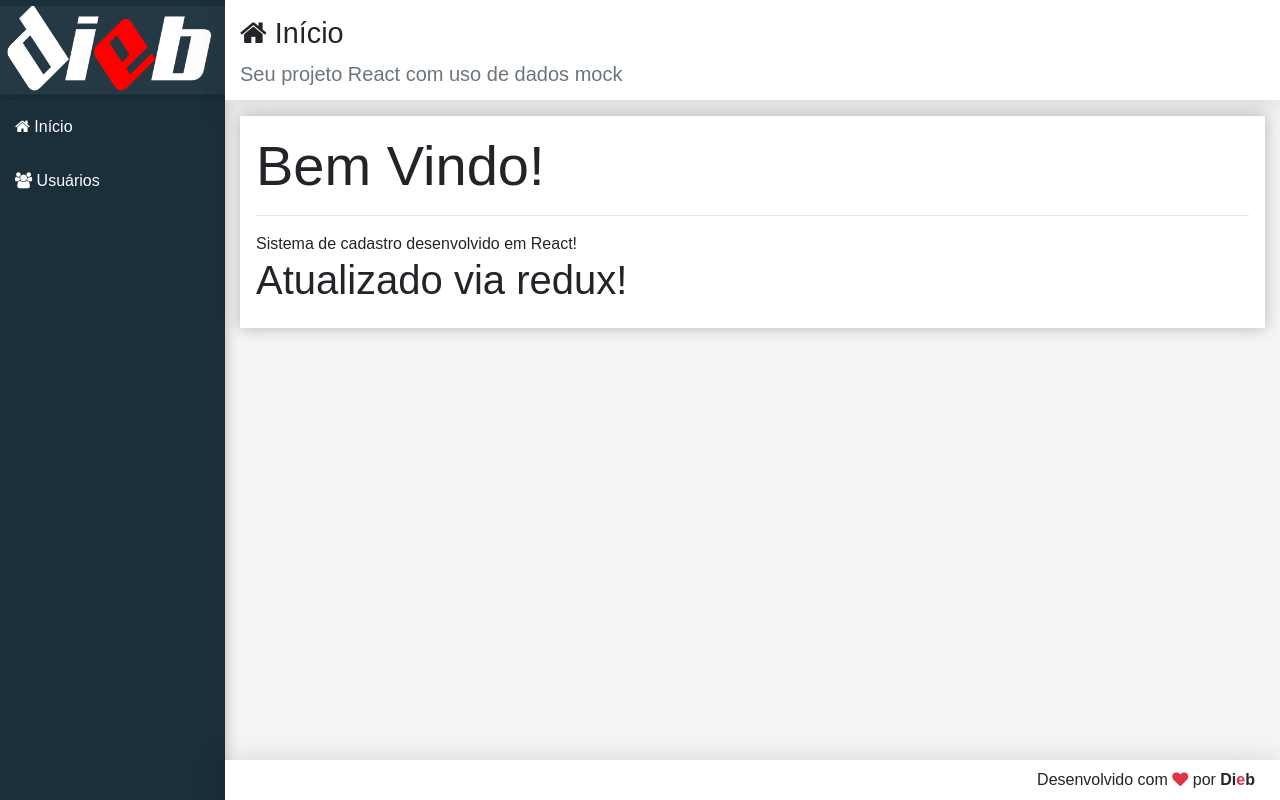
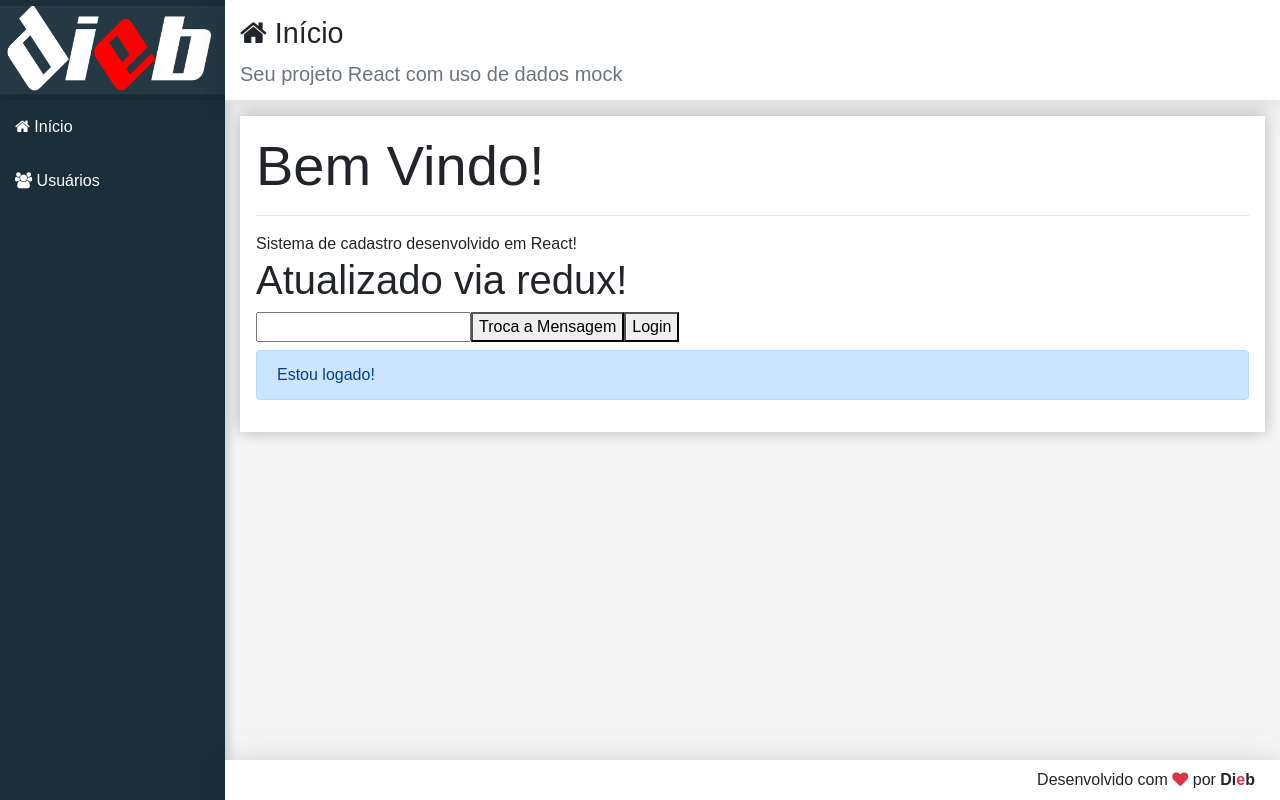
Before and after one commit to hugodieb/ReactMock, a React app in the folder frontend/: page / in a window 1280 px wide. Built offline with nearby package versions, Linux system fonts and the light colour scheme.

Commit message:
redux está funfando

```diff
--- a/frontend/src/actions/actionTypes.js
+++ b/frontend/src/actions/actionTypes.js
@@ -1 +1,3 @@
 export const CLICK_UPDATE_VALUE = 'CLICK_UPDATE_VALUE'
+
+export const USER_AUTH = 'USER_AUTH'
--- a/frontend/src/actions/index.js
+++ b/frontend/src/actions/index.js
@@ -1,6 +1,11 @@
-import { CLICK_UPDATE_VALUE } from './actionTypes';
+import { CLICK_UPDATE_VALUE, USER_AUTH } from './actionTypes';
 
 export const clickButton = value => ({
   type: CLICK_UPDATE_VALUE,
   newValue: value
 });
+
+export const loginButton = value => ({
+  type: USER_AUTH,
+  authenticated: value
+});
--- a/frontend/src/components/home/Home.jsx
+++ b/frontend/src/components/home/Home.jsx
@@ -1,19 +1,59 @@
-import React from 'react'
+import React, {Component} from 'react'
 import Main from '@components/template/Main'
 import { connect } from 'react-redux';
+import { bindActionCreators } from 'redux';
+import { clickButton, loginButton } from '../../actions'
 
-const main =  props =>
+class Home extends Component {
+    state = {
+        inputValue: '',
+        userLogged: true
+    }
+
+    inputChange = e => {
+        this.setState({inputValue: e.target.value})
+    }
+
+    render() {
+        const {
+            clickButton,
+            loginButton,
+            newValue,
+            authenticated } = this.props
+
+        const {
+            inputValue,
+            userLogged } = this.state
+
+        return (
             <Main icon="home" title="Início"
                 subtitle="Seu projeto React com uso de dados mock">
                 <div className='display-4'>Bem Vindo!</div>
                 <hr />
                 <p className="mb-0">Sistema de cadastro desenvolvido em React!</p>
-        <h1>{props.newValue}</h1>
+                <h1>{newValue}</h1>
+                <input type="text" onChange={this.inputChange} value={inputValue}/>
+                <button onClick={() => clickButton(inputValue)}>Troca a Mensagem</button>
+                <button onClick={() => loginButton(userLogged)}>Login</button>
+                {authenticated
+                 ? <div className="alert alert-primary mt-2" role="alert">
+                    Estou logado!
+                </div>
+                 : <div className="alert alert-warning mt-2" role="alert">
+                    Não estou mais logado!
+                </div>
+                }
             </Main>
+        )
+    }
+}
 
 const mapStateToProps = store => ({
-    newValue: store.clickState.newValue
-  });
+    newValue: store.clickState.newValue,
+    authenticated: store.clickState.authenticated
+  })
 
-export default connect(mapStateToProps)(main);
-// export default main
+const mapDispatchToProps = dispatch =>
+  bindActionCreators({ clickButton, loginButton }, dispatch)
+
+export default connect(mapStateToProps, mapDispatchToProps)(Home)
--- a/frontend/src/reducers/clickReducer.js
+++ /dev/null
@@ -1,17 +0,0 @@
-import { CLICK_UPDATE_VALUE } from '../actions/actionTypes';
-
-const initialState = {
-  newValue: 'Atualizado via redux!'
-};
-
-export const clickReducer = (state = initialState, action) => {
-  switch (action.type) {
-    case CLICK_UPDATE_VALUE:
-      return {
-        ...state,
-        newValue: action.newValue
-      };
-    default:
-      return state;
-  }
-}
--- a/frontend/src/reducers/index.js
+++ b/frontend/src/reducers/index.js
@@ -1,4 +1,4 @@
-import { clickReducer } from './clickReducer';
+import {clickReducer } from './loginReducer';
 import { combineReducers } from 'redux';
 
 export const Reducers = combineReducers({
--- /dev/null
+++ b/frontend/src/reducers/loginReducer.js
@@ -0,0 +1,25 @@
+import { CLICK_UPDATE_VALUE, USER_AUTH } from '../actions/actionTypes';
+
+const initialState = {
+  newValue: 'Atualizado via redux!',
+  authenticated: true
+};
+
+export const clickReducer = (state = initialState, action) => {
+  switch (action.type) {
+    case CLICK_UPDATE_VALUE:
+      console.log('clickreducer')
+      return {
+        ...state,
+        newValue: action.newValue
+      };
+    case USER_AUTH:
+      console.log('loginreducer')
+      return {
+        ...state,
+        authenticated: !state.authenticated
+      };
+    default:
+      return state;
+  }
+}
```
Also changed, not shown: frontend/src/actions/auth.js (added). Lines whose indentation alone changed are shown as unchanged.
